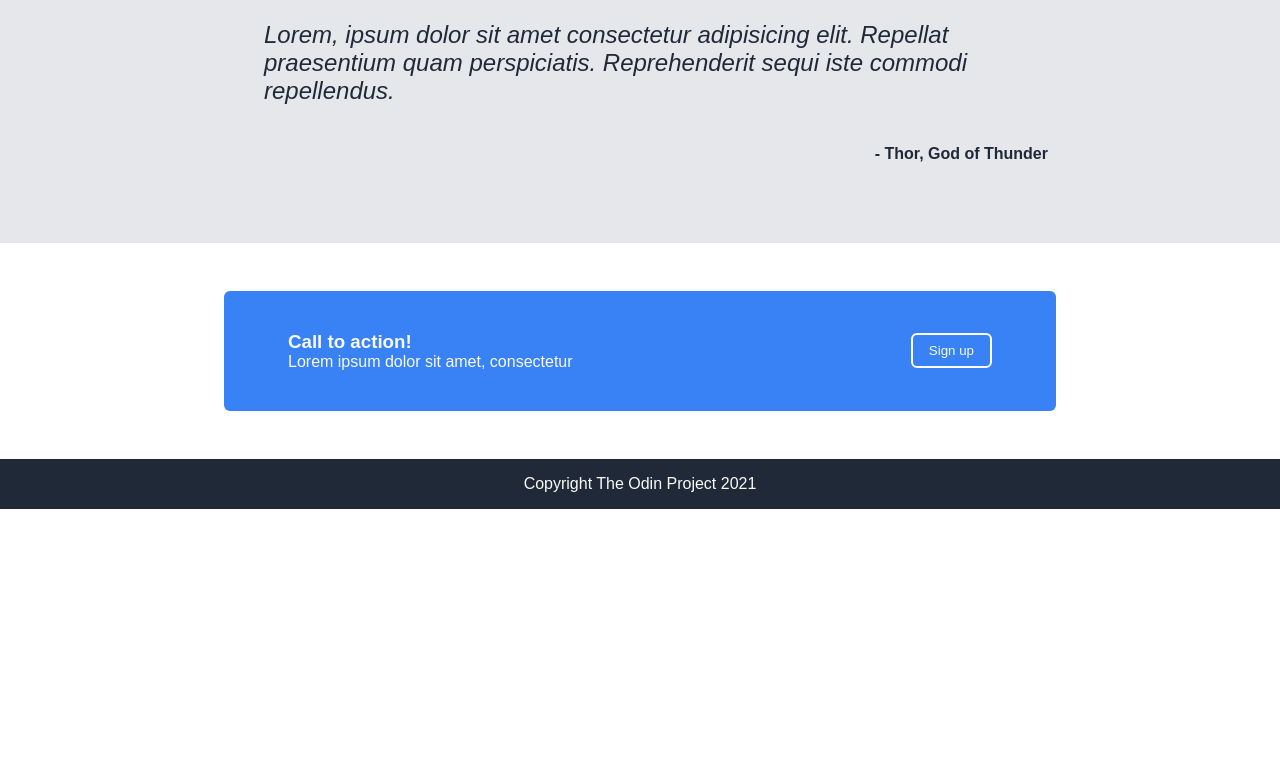
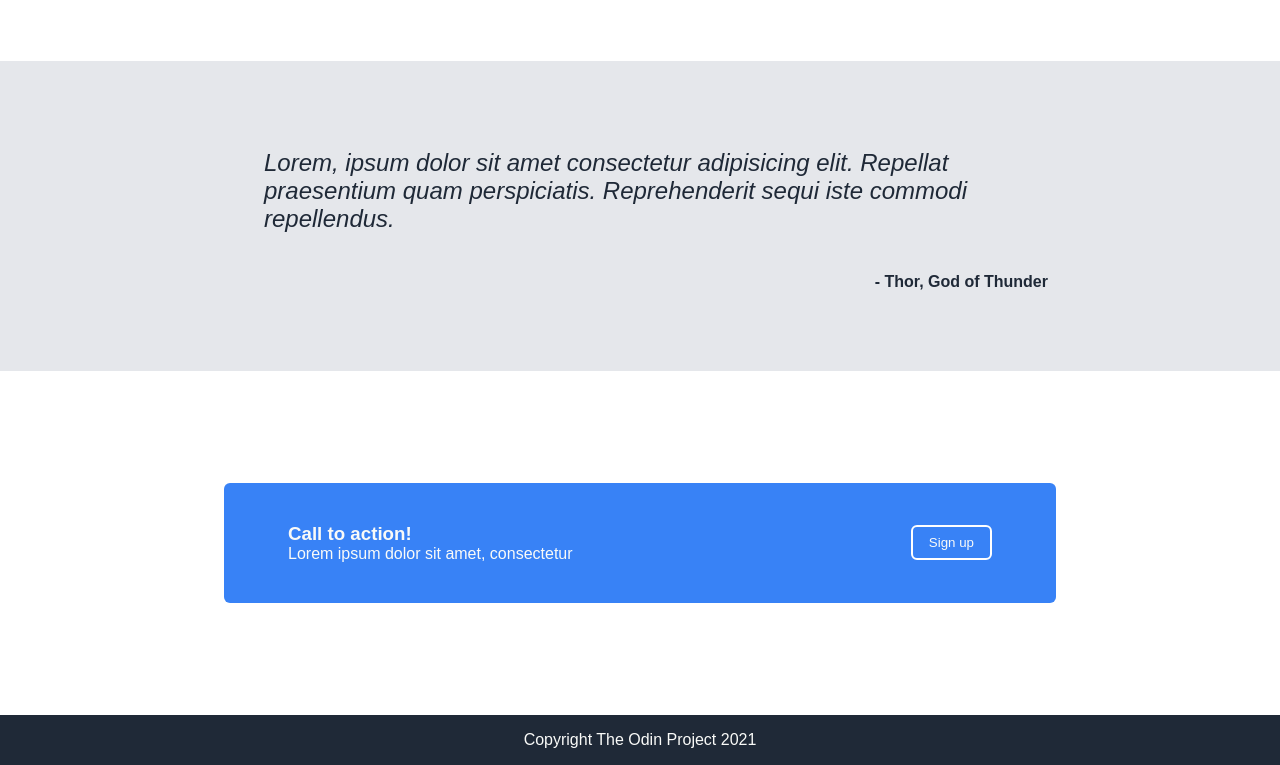
Before and after one commit to NadineSiccion/landing-page, a plain HTML site: page index.html in a window 1280 px wide. Shown: the part 793-1558 px from the top of the page. Before the commit the page ends 1302 px from the top, so only its background shows below. Drawn offline with Linux system fonts and the light colour scheme.

Commit message:
Apply large margins to all containers
Added a rule with selectors including all
containers, specifies margin and padding.

```diff
--- a/style.css
+++ b/style.css
@@ -39,6 +39,11 @@ button.no-border {
     margin-left: auto;
     margin-right: auto;
     min-width: 600px;
+}
+
+.introduction-container, .quote-container, .information-container, .call-to-action-container {
+    margin-top: 64px;
+    margin-bottom: 64px;
 }
 
 footer {
@@ -179,8 +184,6 @@ img {
 .quote-container {
     display: flex;
     flex-direction: column;
-    margin-top: 64px;
-    margin-bottom: 64px;
 }
 
 blockquote {
```
